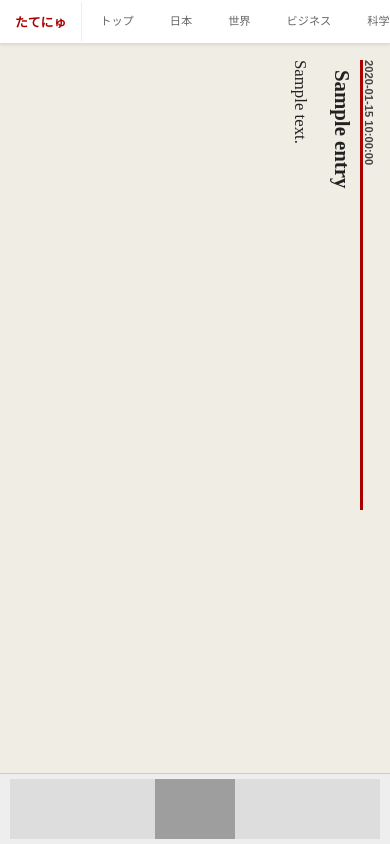
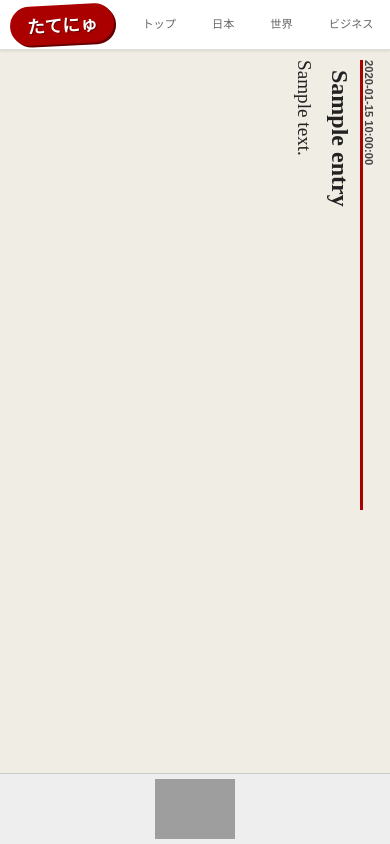
Before and after one commit to pnkt313/denno-news, a Flask app: template templates/index.html in a window 390 px wide. Run offline with Flask 3, Linux system fonts and the light colour scheme; the template is opened without the code that fills it: most values are stand-ins (such as "Sample title", 1, 10 or a date in 2020); grey boxes are pictures that could not be loaded.

Commit message:
Update index.html

```diff
--- a/templates/index.html
+++ b/templates/index.html
@@ -71,18 +68,30 @@
             box-shadow: 0 1px 3px rgba(0,0,0,0.1);
             border-bottom: 1px solid #ddd;
         }
-
+/* nav .brand をポップなデザインに書き換え */
 nav .brand {
     display: inline-block;
-            color: #a00;
-            font-size: 1.6rem;
+    color: #fff; /* 文字色を白に */
+    background-color: #a00; /* 背景を赤に */
+    font-size: 2.2rem; /* 少し大きく */
     font-weight: 900;
-            padding: 10px 15px;
+    padding: 5px 15px;
+    margin: 5px 10px;
+    border-radius: 50px; /* 角を丸めてカプセル型に */
     white-space: nowrap;
-            font-family: "Yu Mincho", serif;
-            border-right: 1px solid #eee;
+    /* フォントをゴシック系に変更 */
+    font-family: "Hiragino Maru Gothic ProN", "Yu Gothic", sans-serif;
+    border: 2px solid #a00;
+    box-shadow: 2px 2px 0px #600; /* 立体的な影 */
+    transform: rotate(-3deg); /* わずかに左に傾けてポップさを演出 */
+    text-shadow: 1px 1px 0 #600;
 }
 
+/* ついでにホバー（触れた時）の動きも追加 */
+nav .brand:hover {
+    transform: rotate(0deg) scale(1.1); /* まっすぐになって少し大きくなる */
+    transition: 0.2s;
+}
         nav .menu {
             display: flex;
             overflow-x: auto;
@@ -177,18 +173,15 @@
             z-index: 1000;
             border-top: 1px solid #ccc;
         }
-
         .banner-slot {
             width: 728px;
             max-width: 95%;
             height: 90px;
-            background-color: #ddd;
-            display: flex; justify-content: center; align-items: center;
             overflow: hidden;
         }
 
         /* ==========================================================
-           5. スマホ用設定
+           6. スマホ用設定
            ========================================================= */
         @media (max-width: 768px) {
             body {
@@ -220,27 +211,13 @@
                 overflow-x: auto;
                 overflow-y: hidden;
             }
-
-            h2 {
-                font-size: 2.6rem;
-                height: 450px !important;
-                margin: 0 !important;
-                box-sizing: border-box;
-            }
-            .content {
-                font-size: 2.1rem;
-                height: 450px !important;
-                margin: 0 !important;
-                padding: 0 10px;
-                box-sizing: border-box;
-            }
-
+            h2, .content { height: 450px !important; }
             .banner-slot { height: 60px; }
             footer { padding: 5px 0; }
         }
     </style>
 </head>
-<body>
+<body id="page-body">
 
 <div id="loading-bar-container">
     <div id="loading-bar"></div>
@@ -280,7 +256,7 @@
 <footer>
     <div class="banner-slot">
         <a href="https://amzn.to/4se5ZlG" target="_blank" rel="noopener noreferrer" style="display: block; width: 100%; height: 100%;">
-                      <img src="https://m.media-amazon.com/images/G/09/2026/x-site/SS_HVE2/n7QRJu4/03_ccm/SS26_Final_CCM_007_LUDO_DisplayAds_DTMB_1200x628.jpg"
+            <img src="https://ppc-master.jp/labo/wp-content/uploads/2025/04/a642966d6dc6fda30ced5fa22a0c4f4f-e1744876154340.jpg"
                  alt="広告バナー"
                  style="max-height: 100%; width: auto; display: block; margin: 0 auto;">
         </a>
@@ -290,12 +266,16 @@
 <script>
     document.querySelectorAll('#category-menu a').forEach(link => {
         link.addEventListener('click', function() {
-            // バーを表示してアニメーションを開始させる
-            const container = document.getElementById('loading-bar-container');
-            container.style.display = 'block';
-            container.classList.add('loading-active');
+            if (document.body.classList.contains('is-loading')) return;
+            const bar = document.getElementById('loading-bar');
+            const body = document.getElementById('page-body');
+            body.classList.add('is-loading');
 
-            // クリックしたリンクを少し透明にして「読み込み中感」を出す（おまけ）
+            setTimeout(() => { bar.style.width = '25%'; }, 10);
+            setTimeout(() => {
+                bar.style.transition = 'width 5s cubic-bezier(0.1, 0.5, 0.5, 1)';
+                bar.style.width = '85%';
+            }, 200);
             this.style.opacity = '0.5';
         });
     });
```
Also changed, not shown: other parts of templates/index.html (+14 -33 lines). Lines whose indentation alone changed are shown as unchanged.
